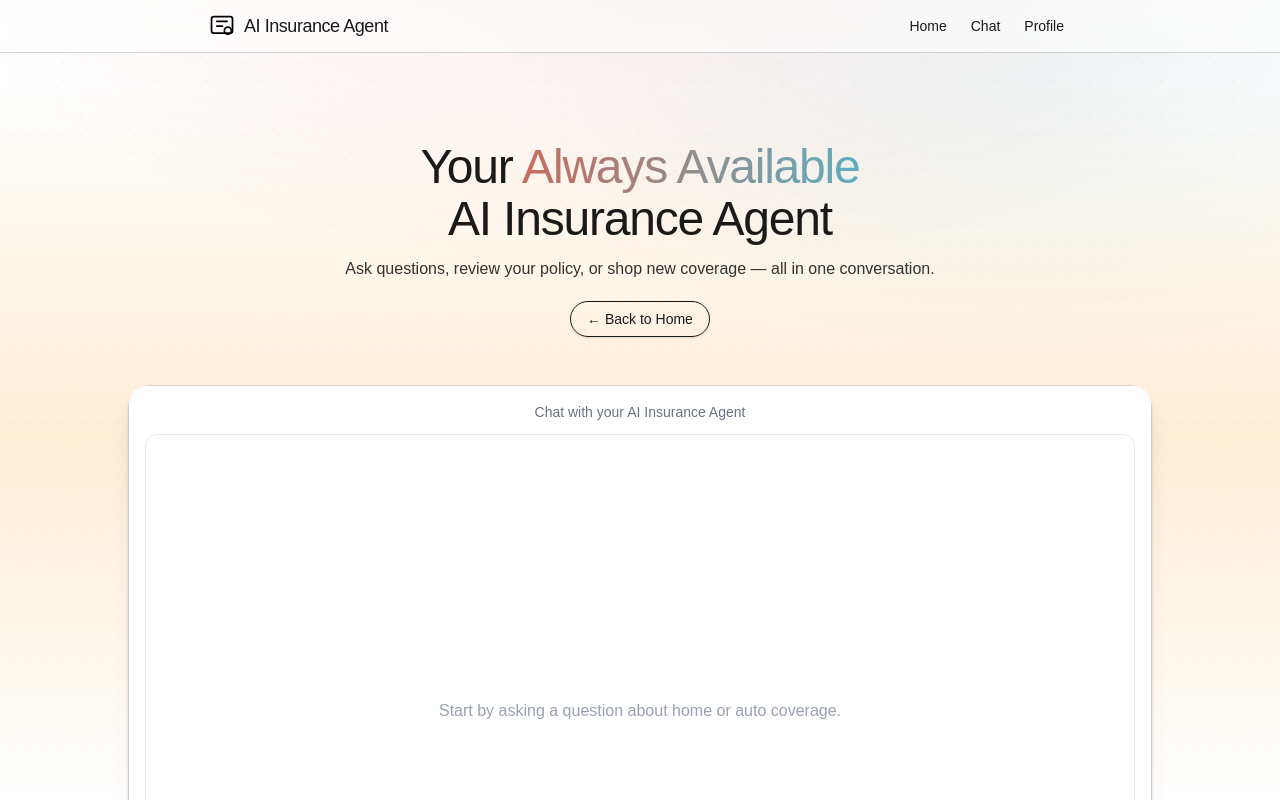
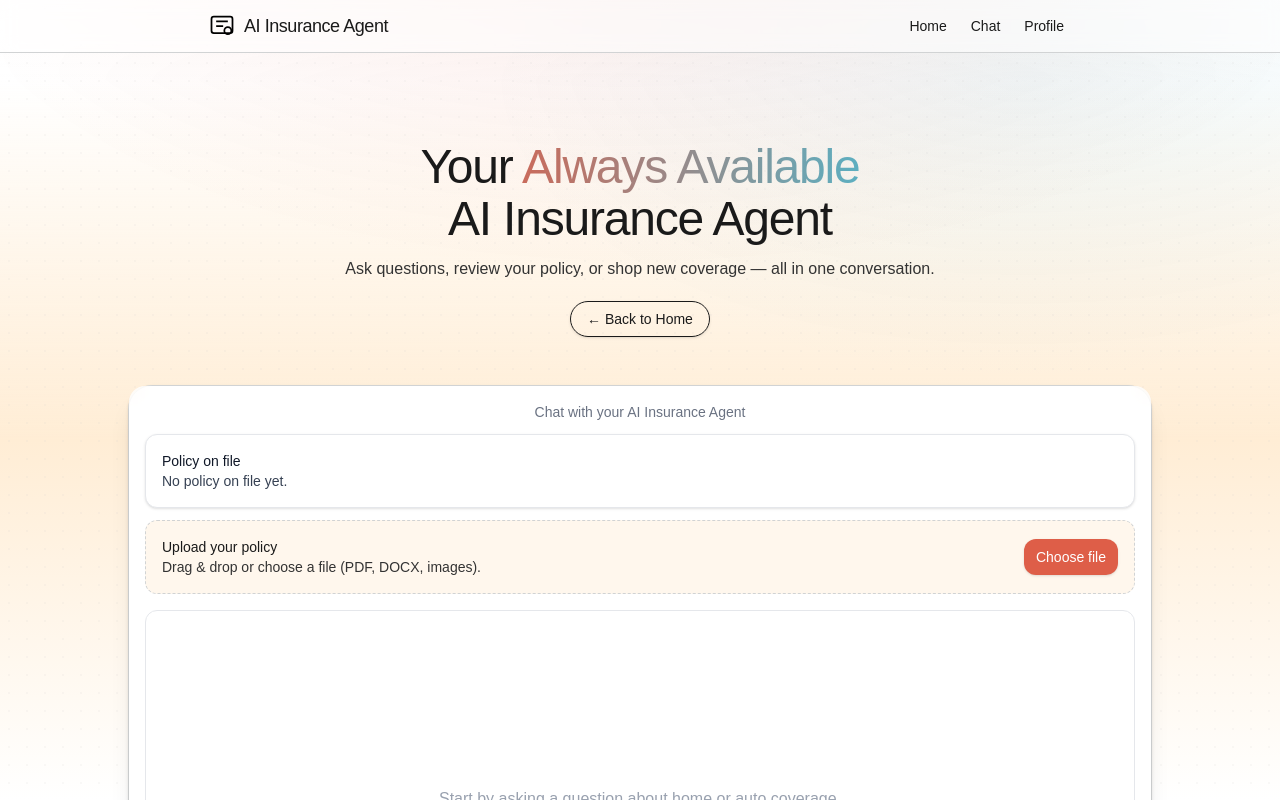
Before and after one commit to samuraizeke/ai-insurance-agent-mvp, a Next.js app: page /chat in a window 1280 px wide. Shown: the top 800 px of the page. Built offline with nearby package versions, Linux system fonts and the light colour scheme; a web font is replaced by a local one.

Commit message:
Add policy upload workflow to chat

```diff
--- a/app/chat/page.tsx
+++ b/app/chat/page.tsx
@@ -2,6 +2,7 @@
 
 import { motion } from "framer-motion";
 import Chat from "@/components/Chat";
+import { db } from "@/lib/db";
 import Button from "@/components/ui/Button";
 import Link from "next/link";
 
@@ -49,7 +50,7 @@ export default function ChatPage() {
         className="relative mx-auto mt-8 flex w-full max-w-5xl flex-1 flex-col rounded-3xl border border-[var(--color-muted)] bg-white shadow-sm md:mt-12"
         style={{ minHeight: "80vh" }}
       >
-        <Chat />
+        <Chat initialPolicy={db.profile.policy ?? null} />
       </motion.section>
     </div>
   );
--- a/components/Chat.tsx
+++ b/components/Chat.tsx
@@ -1,18 +1,34 @@
 // components/Chat.tsx
 "use client";
 
-import React, { useCallback, useEffect, useRef, useState } from "react";
+import React, { useCallback, useEffect, useMemo, useRef, useState } from "react";
+
+import FileDropzone from "@/components/FileDropzone";
+import { fmt } from "@/lib/utils";
+import type { PolicyFile } from "@/lib/types";
 
 type Role = "user" | "assistant" | "system";
 type ChatMsg = { id: string; role: Role; content: string; createdAt: number };
 
-export default function Chat() {
+type ChatProps = {
+  initialPolicy?: PolicyFile | null;
+};
+
+export default function Chat({ initialPolicy = null }: ChatProps) {
   const [messages, setMessages] = useState<ChatMsg[]>([]);
   const [input, setInput] = useState("");
   const [isStreaming, setIsStreaming] = useState(false);
+  const [policy, setPolicy] = useState<PolicyFile | null>(initialPolicy);
+  const [uploadStatus, setUploadStatus] = useState<string | null>(null);
   const abortRef = useRef<AbortController | null>(null);
   const latestAssistantIdRef = useRef<string | null>(null);
   const endRef = useRef<HTMLDivElement | null>(null);
+
+  useEffect(() => {
+    if (!uploadStatus) return;
+    const timeout = window.setTimeout(() => setUploadStatus(null), 5000);
+    return () => window.clearTimeout(timeout);
+  }, [uploadStatus]);
 
   // Auto-scroll on new messages
   useEffect(() => {
@@ -117,10 +133,58 @@ export default function Chat() {
     }
   };
 
+  const policySummary = useMemo(() => {
+    if (!policy) {
+      return "No policy on file yet.";
+    }
+
+    const details = [
+      `Name: ${policy.name}`,
+      policy.mime ? `Type: ${policy.mime}` : null,
+      `Size: ${Math.round(policy.size / 1024)} KB`,
+      `Uploaded: ${fmt.date(policy.uploadedAt)}`,
+    ].filter(Boolean);
+
+    return details.join(" • ");
+  }, [policy]);
+
   return (
     <div className="mx-auto flex h-[calc(100vh-8rem)] w-full max-w-5xl flex-col rounded-2xl bg-white/70 p-4 shadow-xl backdrop-blur lg:h-[calc(100vh-6rem)]">
-      <div className="mb-3 text-center text-sm text-gray-500">
-        Chat with your AI Insurance Agent
+      <div className="mb-3 text-center text-sm text-gray-500">Chat with your AI Insurance Agent</div>
+
+      <div className="mb-4 space-y-3">
+        <div className="rounded-xl border border-gray-200 bg-white p-4 text-sm text-gray-700 shadow-sm">
+          <div className="flex flex-col gap-2 sm:flex-row sm:items-center sm:justify-between">
+            <div>
+              <div className="font-medium text-gray-900">Policy on file</div>
+              <div>{policySummary}</div>
+            </div>
+            {policy?.storedAt ? (
+              <a
+                className="text-sm font-medium text-[var(--color-primary)] underline"
+                href={policy.storedAt}
+                target="_blank"
+                rel="noreferrer"
+              >
+                View / Download
+              </a>
+            ) : null}
+          </div>
+        </div>
+
+        <FileDropzone
+          onUploaded={(uploaded) => {
+            setPolicy(uploaded);
+            setUploadStatus(`Policy “${uploaded.name}” saved to your profile.`);
+          }}
+          title={policy ? "Replace your policy" : "Upload your policy"}
+          description={
+            policy
+              ? "Upload a new policy file to keep the AI assistant up to date."
+              : "Drag & drop or choose a file (PDF, DOCX, images)."
+          }
+        />
+        {uploadStatus ? <div className="text-sm text-green-600">{uploadStatus}</div> : null}
       </div>
 
       <div className="flex-1 overflow-y-auto rounded-xl border border-gray-200 bg-white p-4">
--- a/components/FileDropzone.tsx
+++ b/components/FileDropzone.tsx
@@ -4,11 +4,13 @@ import type { PolicyFile } from "@/lib/types";
 
 type Props = {
   onUploaded: (policy: PolicyFile) => void;
+  title?: string;
+  description?: string;
 };
 
 type UploadResponse = { ok: true; policy: PolicyFile } | { ok?: false; error: string };
 
-export default function FileDropzone({ onUploaded }: Props) {
+export default function FileDropzone({ onUploaded, title, description }: Props) {
   const [isUploading, setIsUploading] = useState(false);
   const [error, setError] = useState<string | null>(null);
 
@@ -45,8 +47,10 @@ export default function FileDropzone({ onUploaded }: Props) {
     >
       <div className="flex items-center justify-between gap-2">
         <div>
-          <div className="font-medium">Upload your policy</div>
-          <div className="text-[var(--color-ink-2)]">Drag & drop or choose a file (PDF, DOCX, images)</div>
+          <div className="font-medium">{title ?? "Upload your policy"}</div>
+          <div className="text-[var(--color-ink-2)]">
+            {description ?? "Drag & drop or choose a file (PDF, DOCX, images)"}
+          </div>
         </div>
 
         <label className="cursor-pointer rounded-xl bg-[var(--color-primary)] px-3 py-2 text-sm text-white shadow-sm transition hover:opacity-90 focus-within:outline-none focus-within:ring-2 focus-within:ring-[var(--color-primary)]/35">
```
